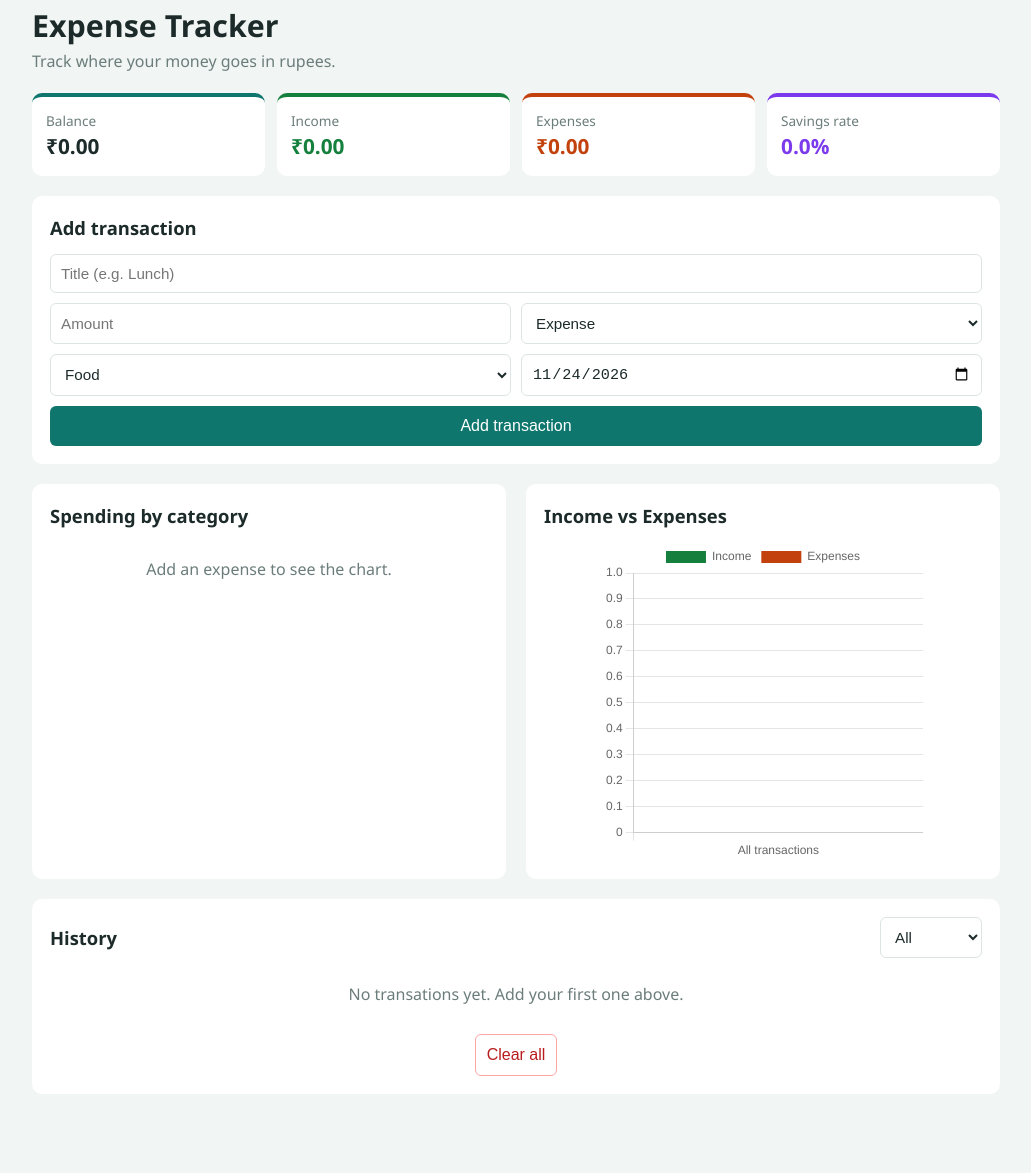
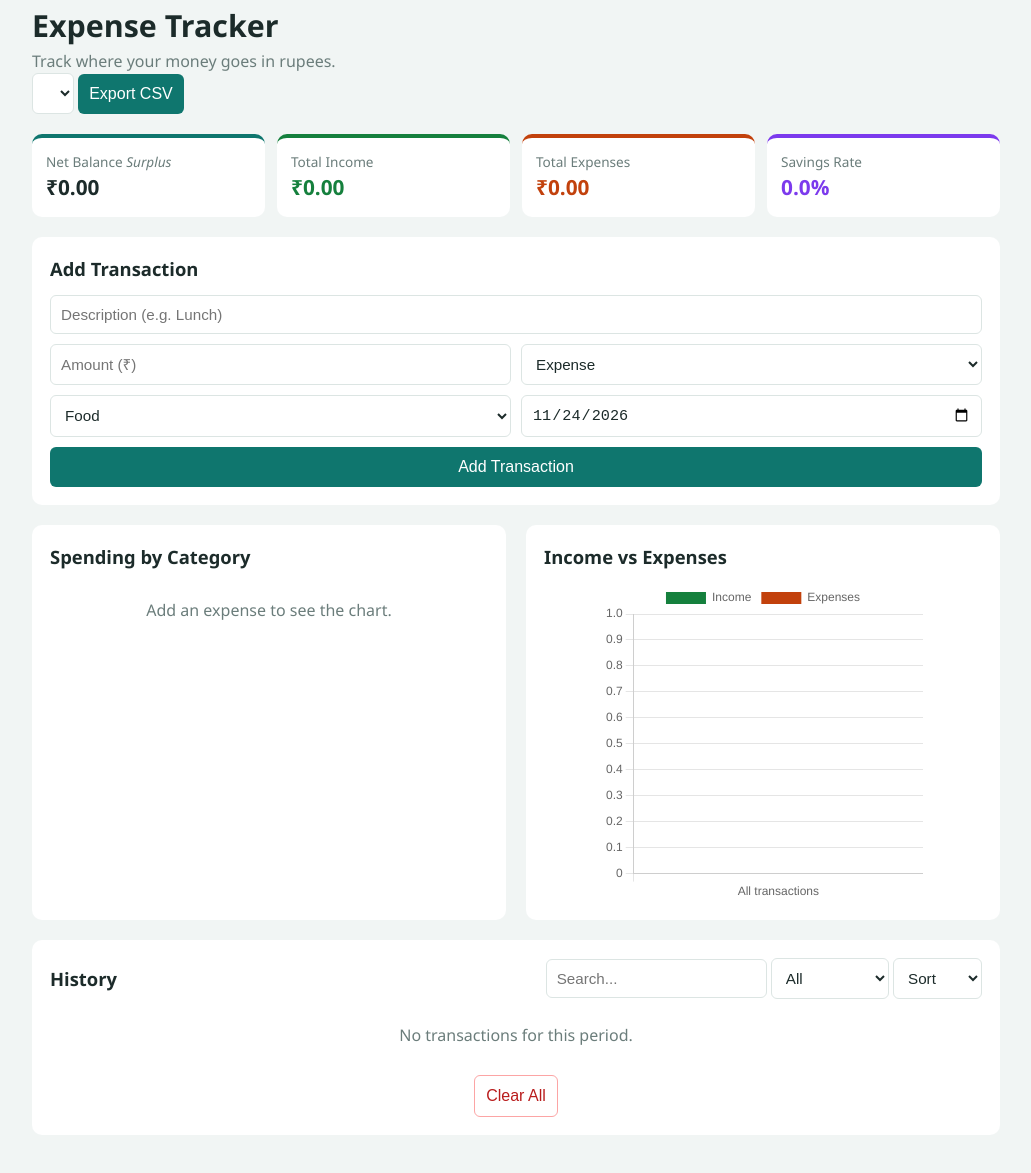
Before and after one commit to PuneetMali695/expense-tracker, a plain HTML site: page index.html in a window 1280 px wide. Shown: the part 21-1194 px from the top of the page, without its empty margins (124-1155 px from the left). Drawn offline with nearby package versions, Linux system fonts and the light colour scheme.

Commit message:
Revamp expense tracker layout and features
Updated the layout and functionality of the expense tracker, including new header actions and improved transaction form.

```diff
--- a/index.html
+++ b/index.html
@@ -4,95 +4,104 @@
   <meta charset="UTF-8">
   <meta name="viewport" content="width=device-width, initial-scale=1">
   <title>Expense Tracker – Track Income and Spending in ₹</title>
-  <meta name="description" content="A free, simple expense tracker. Add income and expenses, see your balance and charts. Your data stays in your browser.">
   <link rel="stylesheet" href="style.css">
 </head>
-
 <body>
   <main class="app">
     <header>
+      <div>
         <h1>Expense Tracker</h1>
         <p>Track where your money goes in rupees.</p>
+      </div>
+      <div class="header-actions">
+        <select id="monthSelect" class="month-select" aria-label="Select month"></select>
+        <button type="button" id="exportCsv" class="btn-outline">Export CSV</button>
+      </div>
     </header>
 
-		      <!--===== SECTION 1: SUMMARY =====-->
-        <!-- Three boxes showing Balance, Income and Expenses -->
+    <!-- Section 1: Summary KPIs -->
     <section class="summary">
-		 <div class="box balance"><span>Balance</span><strong id="balance">₹0</strong></div>
-         <div class="box income"><span>Income</span><strong id="income">₹0</strong></div>
-         <div class="box expense"><span>Expenses</span><strong id="expense">₹0</strong></div>
-         <div class="box savings"><span>Savings rate</span><strong id="savings">0%</strong></div>
+      <div class="box balance">
+        <span>Net Balance <em id="balanceBadge" class="badge surplus">Surplus</em></span>
+        <strong id="balance">₹0.00</strong>
+      </div>
+      <div class="box income"><span>Total Income</span><strong id="income">₹0.00</strong></div>
+      <div class="box expense"><span>Total Expenses</span><strong id="expense">₹0.00</strong></div>
+      <div class="box savings">
+        <span>Savings Rate</span>
+        <strong id="savings">0.0%</strong>
+        <div class="prog"><div id="savingsBar"></div></div>
+      </div>
     </section>
 
-		<!-- ========== SECTION 2: ADD TRANSACTION FORM ========== -->
+    <!-- Section 2: Add Transaction -->
     <section class="card">
-		 <h2>Add transaction</h2>
-
+      <h2>Add Transaction</h2>
       <form id="form">
-
-		 <input type="text" id="title" placeholder="Title (e.g. Lunch)"required>
-		 <input type="number" id="amount" placeholder="Amount" min="1" step="0.01" required>
-
-		 <!--Dropdown:money going out or coming in-->
-		 <select id="type">
+        <input type="text" id="title" placeholder="Description (e.g. Lunch)" required>
+        <input type="number" id="amount" placeholder="Amount (₹)" min="1" step="0.01" required>
+        <select id="type" aria-label="Transaction type">
           <option value="expense">Expense</option>
           <option value="income">Income</option>
-		</form>
         </select>
-
-
-        <!-- Dropdown for category. The text shown is the value saved -->
-		 <select id="category">
+        <select id="category" aria-label="Category">
           <option>Food</option>
           <option>Travel</option>
           <option>Shopping</option>
           <option>Bills</option>
+          <option>Entertainment</option>
           <option>Salary</option>
           <option>Others</option>
         </select>
-
-
+        <input type="text" id="customCat" placeholder="Enter custom category" hidden>
         <input type="date" id="date" required>
-		 <button type="submit" id="submitBtn">Add transaction</button>
+        <button type="submit" id="submitBtn">Add Transaction</button>
+      </form>
     </section>
 
-
-		<!--Charts-->
+    <!-- Section 3: Charts -->
     <div class="charts">
       <section class="card">
-			<h2>Spending by category</h2>
-			<div class="chart-box" id="pieBox">
-				<canvas id="pieChart"></canvas>
+        <div class="card-head">
+          <h2>Spending by Category</h2>
+          <span id="topCat" class="tag" hidden></span>
         </div>
+        <div class="chart-box" id="pieBox"><canvas id="pieChart"></canvas></div>
         <p id="noChart" class="empty">Add an expense to see the chart.</p>
       </section>
-
       <section class="card">
         <h2>Income vs Expenses</h2>
-			<div class="chart-box">
-				<canvas id="barChart"></canvas>
-			</div>
+        <div class="chart-box"><canvas id="barChart"></canvas></div>
       </section>
     </div>
 
-		<!--History-->
+    <!-- Section 4: History -->
     <section class="card">
       <div class="list-head">
         <h2>History</h2>
-			 <select id="filter" aria-label="Filter by type">
+        <div class="controls">
+          <input type="search" id="search" placeholder="Search...">
+          <select id="filter" aria-label="Filter by type or category">
             <option value="all">All</option>
-				<option value="income">Income</option>
-				<option value="expense">Expense</option>
+            <optgroup label="Type">
+              <option value="type:income">Income</option>
+              <option value="type:expense">Expense</option>
+            </optgroup>
+            <optgroup label="Category" id="filterCats"></optgroup>
+          </select>
+          <select id="sort" aria-label="Sort by amount">
+            <option value="">Sort</option>
+            <option value="asc">↑ Asc</option>
+            <option value="desc">↓ Desc</option>
           </select>
         </div>
-
+      </div>
       <ul id="list"></ul>
-		  <p id="empty" class="empty">No transations yet. Add your first one above.</p>
-		  <button id="clearAll" class="clear">Clear all</button>
+      <p id="empty" class="empty">No transactions for this period.</p>
+      <button type="button" id="clearAll" class="clear">Clear All</button>
     </section>
   </main>
 
-	  <!-- Chart.js library must come BEFORE our own script -->
   <script src="https://cdnjs.cloudflare.com/ajax/libs/Chart.js/4.4.1/chart.umd.min.js"></script>
   <script src="script.js"></script>
 </body>
```
Lines whose indentation alone changed are shown as unchanged.
